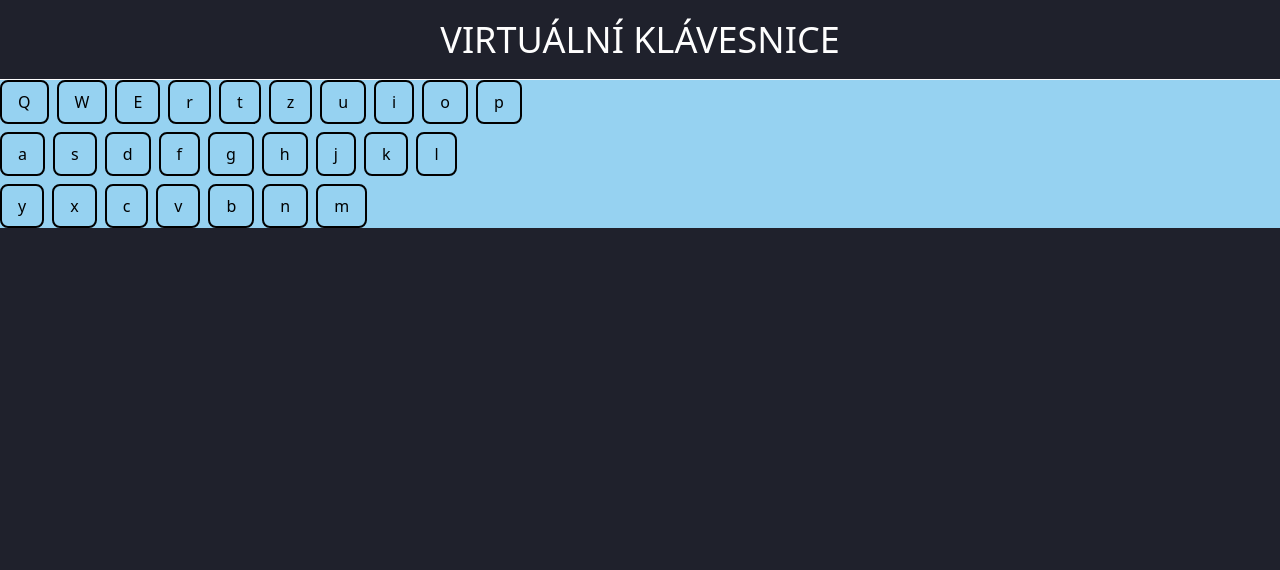
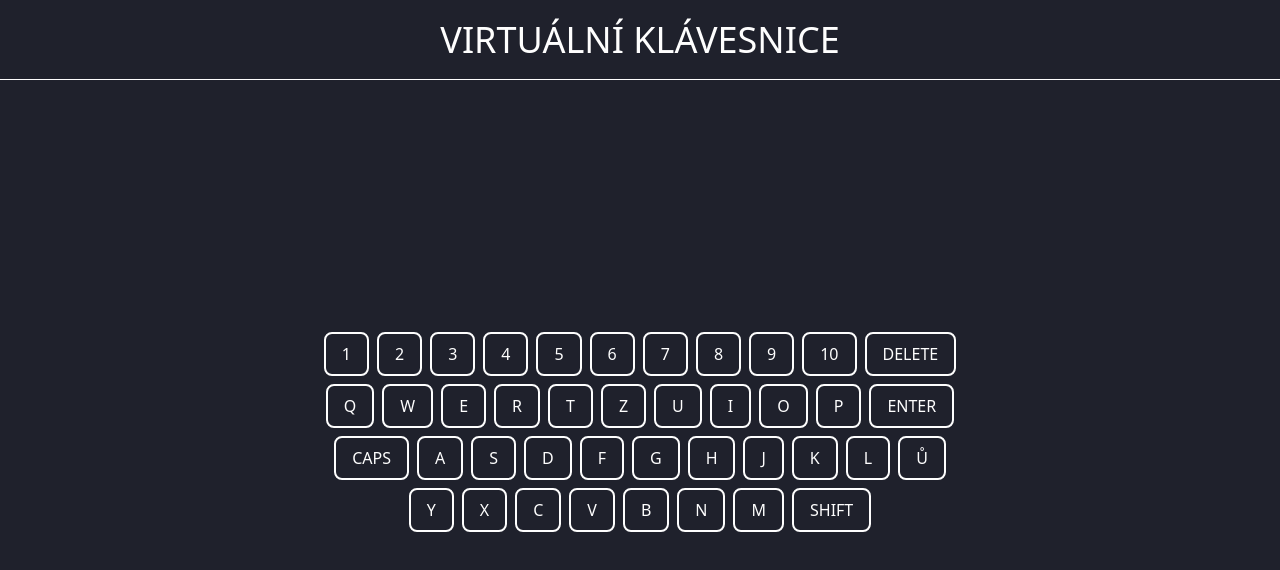
Before and after one commit to OndrejLosensky/virtual-keyboard, a React (Create React App) app: page / in a window 1280 px wide. Shown: the top 570 px of the page. Built offline with nearby package versions, Linux system fonts and the light colour scheme; the HTML template or start-up script is replaced by a standard one.

Commit message:
první verze rozpoložení virtuální klávesnice

```diff
--- a/src/button/ButtonKey.js
+++ b/src/button/ButtonKey.js
@@ -2,8 +2,8 @@ import React from "react";
 
 const ButtonKey = (params) => {
     return (
-        <div>
-             <button class="px-4 py-2 bg-gray-300 hover:bg-gray-400 rounded-lg border-2 border-gray-500">{params.text}</button>
+        <div className="text-foreColorWhite">
+             <button class="px-4 py-2 bg-gray-300 hover:bg-gray-400 rounded-lg border-2 border-gray-500 uppercase">{params.text}</button>
         </div>
     )
 }
--- a/src/keyboard/Keyboard.js
+++ b/src/keyboard/Keyboard.js
@@ -3,7 +3,22 @@ import ButtonKey from "../button/ButtonKey";
 
 const Keyboard = () => {
     return (
-        <div className=" bg-foreColorBlue flex flex-col gap-2" >
+        <div className=" h-[88%] flex flex-col gap-2 justify-center items-center" >
+
+            <div className="flex flex-row gap-2">
+                <ButtonKey text="1"/>
+                <ButtonKey text="2"/>
+                <ButtonKey text="3"/>
+                <ButtonKey text="4"/>
+                <ButtonKey text="5"/>
+                <ButtonKey text="6"/>
+                <ButtonKey text="7"/>
+                <ButtonKey text="8"/>
+                <ButtonKey text="9"/>
+                <ButtonKey text="10"/>
+                <ButtonKey text="delete"/>
+            </div>
+
             <div className="flex flex-row gap-2">
                 <ButtonKey text="Q"/>
                 <ButtonKey text="W"/>
@@ -15,9 +30,11 @@ const Keyboard = () => {
                 <ButtonKey text="i"/>
                 <ButtonKey text="o"/>
                 <ButtonKey text="p"/>
+                <ButtonKey text="enter"/>
             </div>
 
             <div className="flex flex-row gap-2">
+                <ButtonKey text="caps"/>
                 <ButtonKey text="a"/>
                 <ButtonKey text="s"/>
                 <ButtonKey text="d"/>
@@ -27,6 +44,7 @@ const Keyboard = () => {
                 <ButtonKey text="j"/>
                 <ButtonKey text="k"/>
                 <ButtonKey text="l"/>
+                <ButtonKey text="ů"/>
             </div>
 
             <div className="flex flex-row gap-2">
@@ -37,6 +55,7 @@ const Keyboard = () => {
                 <ButtonKey text="b"/>
                 <ButtonKey text="n"/>
                 <ButtonKey text="m"/>
+                <ButtonKey text="shift"/>
             </div>
         </div>
 
```
